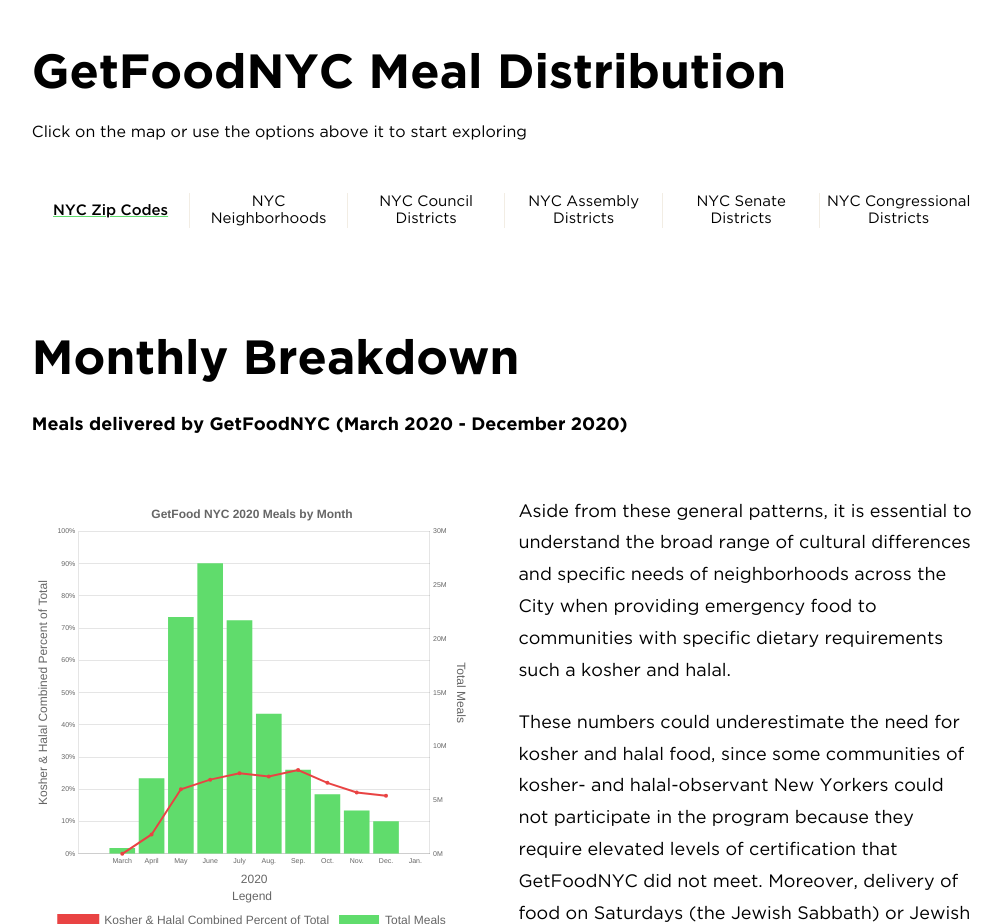
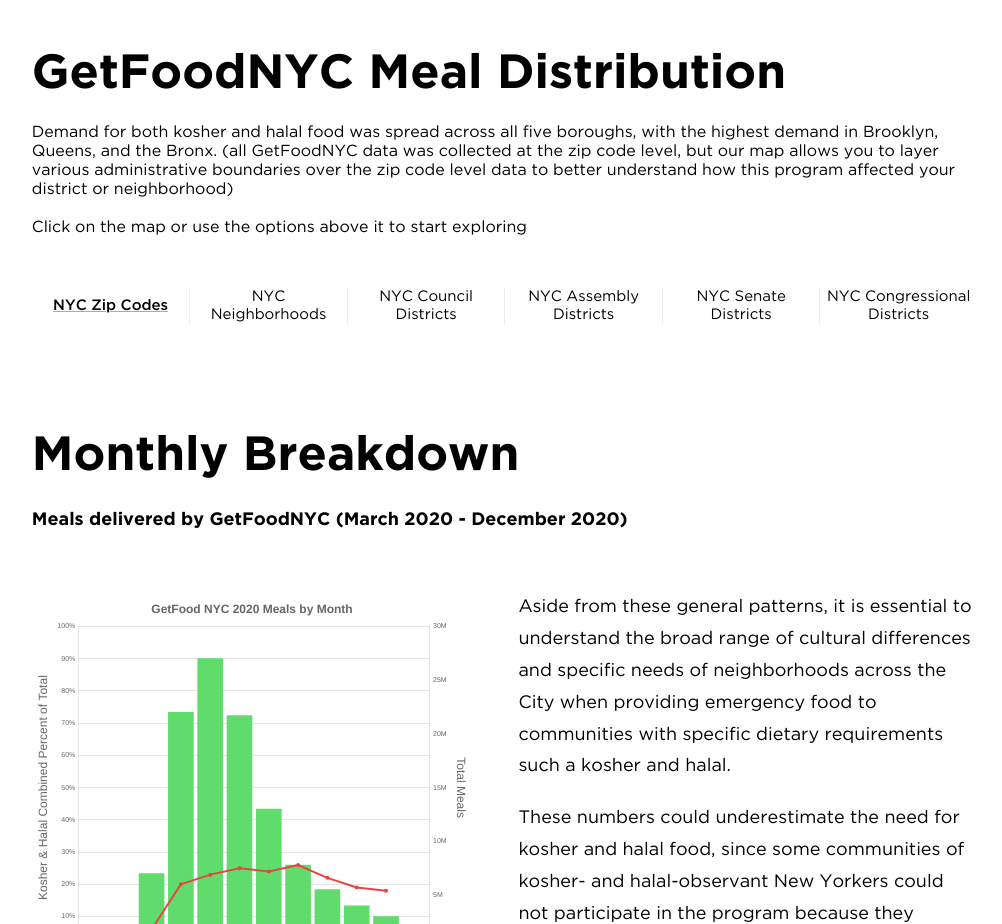
Before and after one commit to CreativeScienceLabs/MetCouncil, a website: page index.html in a window 1280 px wide. Shown: the part 4020-4944 px from the top of the page, without its empty margins (248-1250 px from the left). Drawn offline with Linux system fonts and the light colour scheme.

Commit message:
Add missing copy

```diff
--- a/index.html
+++ b/index.html
@@ -258,6 +258,7 @@
                                 </script>
                             </div> -->
                             <h2>GetFoodNYC Meal Distribution</h2>
+                            <p>Demand for both kosher and halal food was spread across all five boroughs, with the highest demand in Brooklyn, Queens, and the Bronx.  (all GetFoodNYC data was collected at the zip code level, but our map allows you to layer various administrative boundaries over the zip code level data to better understand how this program affected your district or neighborhood)</p>
                             <p>Click on the map or use the options above it to start exploring</p>
                             <ul class="tab-links">
                                 <li class="active"><a data-map="viz1635866415910" href="#">NYC Zip Codes</a></li>
```
